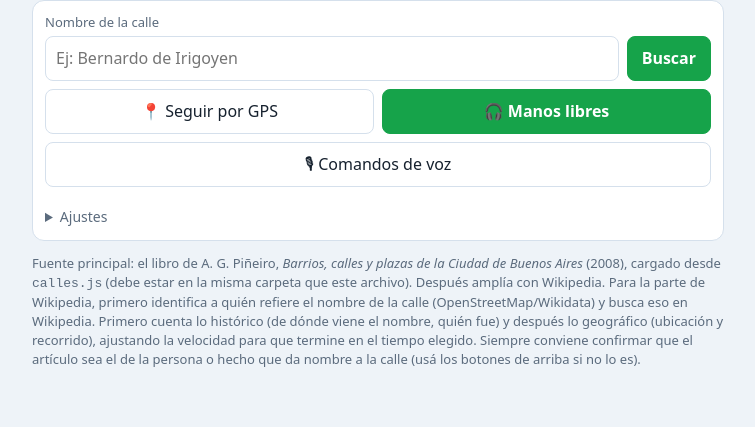
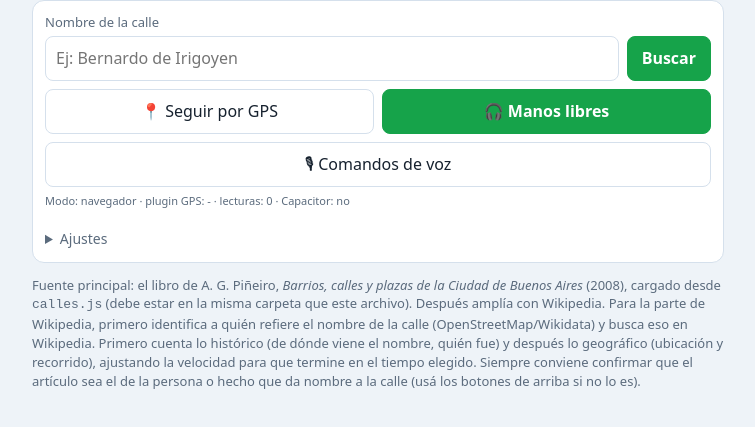
Before and after one commit to daveencaba/quienfue-app, a website: page www/index.html in a window 1280 px wide. Shown: the part 59-486 px from the top of the page, without its empty margins (262-1017 px from the left). Drawn offline with Linux system fonts and the light colour scheme.

Commit message:
Add files via upload

```diff
--- a/www/index.html
+++ b/www/index.html
@@ -49,6 +49,7 @@ details summary{cursor:pointer;color:var(--mut);font-size:14px}
     <div class="row" style="margin-top:8px"><button id="bGps" style="flex:1">📍 Seguir por GPS</button><button id="bManos" class="p" style="flex:1">🎧 Manos libres</button></div>
     <div class="row" style="margin-top:8px"><button id="bVoz" style="flex:1">🎙 Comandos de voz</button></div>
     <div id="gps" class="mut" style="margin-top:6px"></div>
+    <div id="modo" class="mut" style="font-size:11px;margin-top:2px"></div>
     <div id="origen" class="mut" style="margin-top:10px"></div>
     <div class="chips" id="cand"></div>
     <div id="msg"></div>
@@ -468,7 +469,7 @@ function gpsCargar(c,cortar){
 async function gpsPos(pos){
   if(!gpsOn)return;
   const p={lat:pos.coords.latitude,lon:pos.coords.longitude},prec=Math.round(pos.coords.accuracy);
-  gpsFix=Date.now();gpsPrec=prec;
+  gpsFix=Date.now();gpsPrec=prec;nLect++;modoTxt();
   if(gpsPerdido){gpsPerdido=false;avisar('GPS recuperado.');}
   if(prec>150){$('#gps').textContent='📍 Señal GPS débil (±'+prec+' m), esperando…';avisar('Señal de GPS débil.','debil',90000);return;}
   if(!gpsConFix){gpsConFix=true;avisar('GPS listo.');}
@@ -535,6 +536,12 @@ function bgPlugin(){                                 // sin bundler: el plugin v
   if(typeof C.registerPlugin==='function')return C.registerPlugin('BackgroundGeolocation');
   return null;
 }
+let nLect=0;
+function modoTxt(){
+  let pl='-';try{pl=NATIVO?(bgPlugin()?'sí':'NO'):'-';}catch(e){pl='error';}
+  $('#modo').textContent='Modo: '+(NATIVO?'app nativa':'navegador')+' · plugin GPS: '+pl+' · lecturas: '+nLect+' · Capacitor: '+(window.Capacitor?'sí':'no');
+}
+modoTxt();
 function gpsWatch(){
   if(!gpsOn)return;
   gpsReinicio=Date.now();
```
